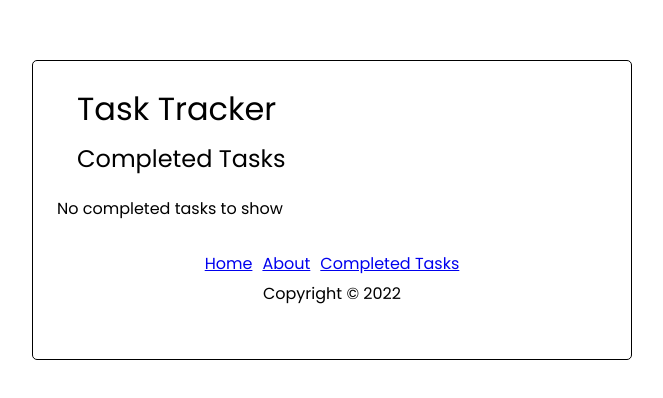
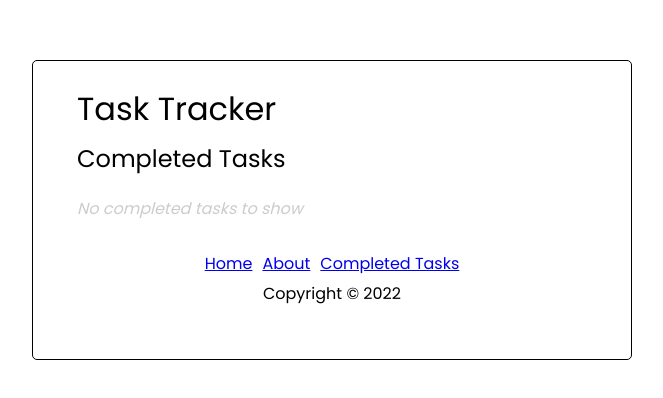
Before and after one commit to elmerdotdev/react-task-tracker, a React (Create React App) app: page /completed in a window 1280 px wide. Shown: the part 190-588 px from the top of the page, without its empty margins (308-971 px from the left). Built offline with nearby package versions, Linux system fonts and the light colour scheme; data requests are answered from the project's data file.

Commit message:
optimization

```diff
--- a/db.json
+++ b/db.json
@@ -1,11 +1,25 @@
 {
   "tasks": [
     {
-      "text": "Task 4",
-      "day": "Wednesday",
+      "text": "Task 1",
+      "day": "Sunday",
       "reminder": false,
       "completed": false,
-      "id": 5
+      "id": 1
+    },
+    {
+      "text": "Task 2",
+      "day": "Monday",
+      "reminder": false,
+      "completed": false,
+      "id": 2
+    },
+    {
+      "text": "Task 3",
+      "day": "Tuesday",
+      "reminder": false,
+      "completed": false,
+      "id": 3
     }
   ]
 }
--- a/src/App.js
+++ b/src/App.js
@@ -23,7 +23,7 @@ function App() {
 
     // Fetch Tasks
     const fetchTasks = async () => {
-        const res = await fetch('http://localhost:5000/tasks?completed=false')
+        const res = await fetch('http://localhost:5000/tasks')
         const data = await res.json()
 
         return data
@@ -52,12 +52,6 @@ function App() {
         setTasks([...tasks, data])
     }
 
-    // Update Pending Tasks
-    const updateTasks = async () => {
-        const res = await fetchTasks()
-        setTasks(res)
-    }
-
     // Complete Task
     const completeTask = async (id) => {
         const taskToComplete = await fetchTask(id)
@@ -70,7 +64,25 @@ function App() {
             body: JSON.stringify(updTask)
         })
 
-        setTasks(tasks.filter((task) => task.id !== id))
+        const res = await fetchTasks()
+        setTasks(res)
+    }
+
+
+    // Restore Task
+    const restoreTask = async (id) => {
+        const taskToRestore = await fetchTask(id)
+        const updTask = { ...taskToRestore, completed: false }
+        await fetch(`http://localhost:5000/tasks/${id}`, {
+            method: 'PUT',
+            headers: {
+                'Content-type': 'application/json'
+            },
+            body: JSON.stringify(updTask)
+        })
+
+        const res = await fetchTasks()
+        setTasks(res)
     }
 
     // Delete Task
@@ -115,14 +127,14 @@ function App() {
                             {showAddTask && <AddTask onAdd={addTask} />}
                             <h2>Pending Tasks</h2>
                             {tasks.length > 0 ? (
-                                <Tasks tasks={tasks} onComplete={completeTask} onDelete={deleteTask} onToggle={toggleReminder} />
+                                <Tasks tasks={tasks.filter((task) => task.completed === false)} onComplete={completeTask} onDelete={deleteTask} onToggle={toggleReminder} />
                             ) : (
-                                'No pending tasks to show'
+                                <p className="error-message"><em>No pending tasks to show</em></p>
                             )}
                         </>
                     } />
                     <Route path='/about' element={<About />} />
-                    <Route path='/completed' element={<CompletedTasks onUpdate={updateTasks} />} />
+                    <Route path='/completed' element={<CompletedTasks tasks={tasks.filter((task) => task.completed === true)} onRestore={restoreTask} onDelete={deleteTask} />} />
                     <Route path='/task/:id' element={<TaskDetails />} />
                 </Routes>
                 <Footer />
--- a/src/components/AddTask.js
+++ b/src/components/AddTask.js
@@ -33,7 +33,7 @@ const AddTask = ({ onAdd }) => {
                 <input type="text" placeholder="Add Day &amp; Time" value={day} onChange={(e) => setDay(e.target.value)} />
             </div>
             <div className="form-control form-control-check">
-                <label for="reminderChkbox">Set Reminder</label>
+                <label htmlFor="reminderChkbox">Set Reminder</label>
                 <input id="reminderChkbox" type="checkbox" checked={reminder} value={reminder} onChange={(e) => setReminder(e.currentTarget.checked)} />
             </div>
 
--- a/src/components/CompletedTasks.js
+++ b/src/components/CompletedTasks.js
@@ -1,67 +1,13 @@
-import { useState, useEffect } from 'react'
 import Tasks from './Tasks'
 
-const CompletedTasks = ({ onUpdate }) => {
-  const [tasks, setTasks] = useState([])
-
-  useEffect(() => {
-    const getTasks = async () => {
-        const res = await fetchTasks()
-        setTasks(res)
-    }
-
-    getTasks()
-  }, [])
-
-  // Fetch Tasks
-  const fetchTasks = async () => {
-    const res = await fetch(`http://localhost:5000/tasks?completed=true`)
-    const data = await res.json()
-
-    return data
-  }
-
-  // Fetch Task
-  const fetchTask = async (id) => {
-    const res = await fetch(`http://localhost:5000/tasks/${id}`)
-    const data = await res.json()
-
-    return data
-  }
-
-  // Restore Task
-  const restoreTask = async (id) => {
-    const taskToRestore = await fetchTask(id)
-    const updTask = { ...taskToRestore, completed: false }
-    await fetch(`http://localhost:5000/tasks/${id}`, {
-        method: 'PUT',
-        headers: {
-            'Content-type': 'application/json'
-        },
-        body: JSON.stringify(updTask)
-    })
-
-    setTasks(tasks.filter((task) => task.id !== id))
-    onUpdate()
-  }
-
-  // Delete Task
-  const deleteTask = async (id) => {
-    await fetch(`http://localhost:5000/tasks/${id}`, {
-        method: 'DELETE'
-    })
-
-    setTasks(tasks.filter((task) => task.id !== id))
-    onUpdate()
-  }
-
+const CompletedTasks = ({ tasks, onDelete, onRestore }) => {
   return (
     <>
       <h2>Completed Tasks</h2>
       {tasks.length > 0 ? (
-      <Tasks tasks={tasks} onDelete={deleteTask} onRestore={restoreTask} />
+      <Tasks tasks={tasks} onDelete={onDelete} onRestore={onRestore} />
       ) : (
-        'No completed tasks to show'
+        <p className="error-message"><em>No completed tasks to show</em></p>
       )}
     </>
   )
--- a/src/index.css
+++ b/src/index.css
@@ -448,6 +448,11 @@ h2 {
   margin: -20px 0 20px;
 }
 
+.error-message {
+  padding: 0 20px;
+  color: #ccc;
+}
+
 .footer-links {
   margin-bottom: 5px;
 }
```
Also changed, not shown: src/components/Footer.js (+0 -13 lines).
